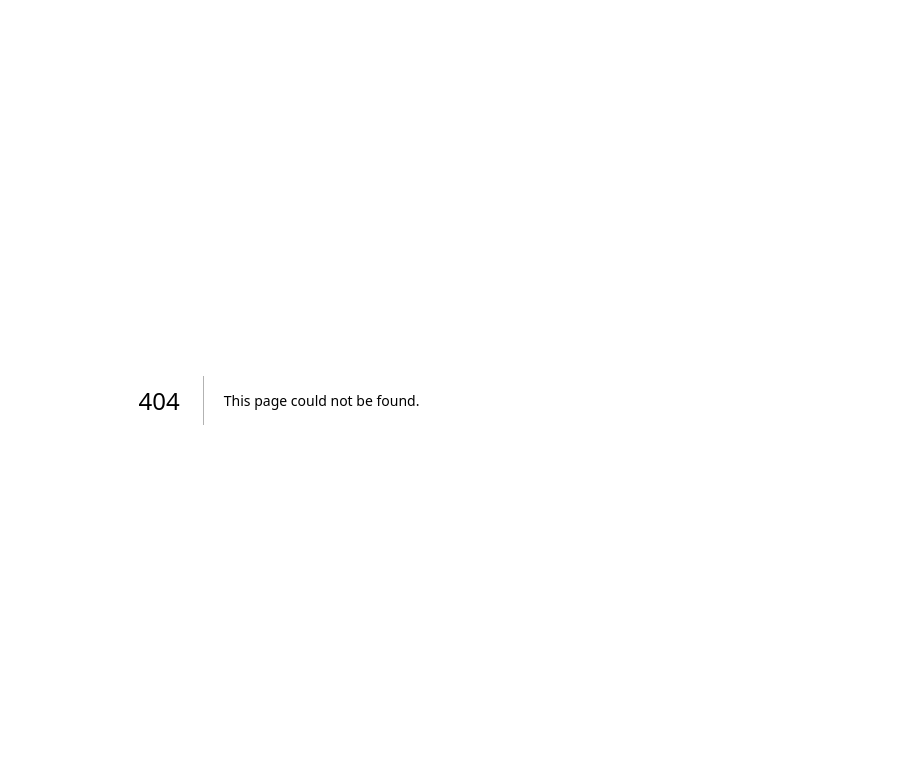
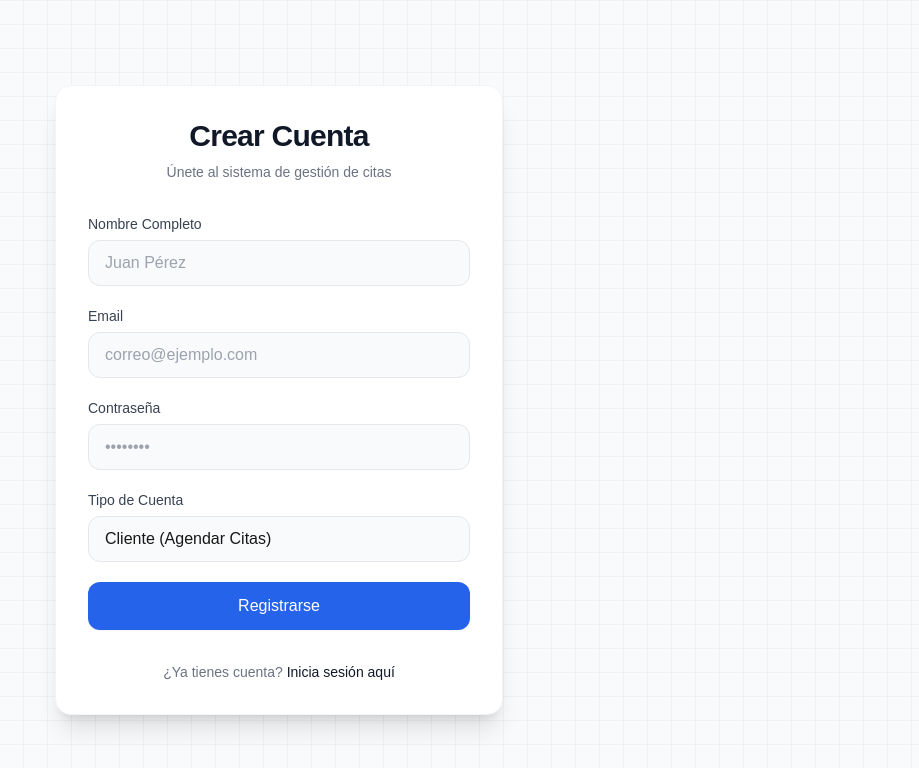
Before and after one commit to TonyDeHoyosH/taller-calendar-frontend, a Next.js app: page /register in a window 1280 px wide. Before the commit this address had no page. Shown: the top 768 px of the page, without its empty margins (361-1280 px from the left). Built offline with nearby package versions, Linux system fonts and the light colour scheme; no server answers.

Commit message:
feat: build register page with role selector (cliente/mecanico)

```diff
--- /dev/null
+++ b/src/app/(auth)/register/page.tsx
@@ -0,0 +1,17 @@
+import RegisterForm from '@/components/auth/RegisterForm';
+import { Metadata } from 'next';
+
+export const metadata: Metadata = {
+  title: 'Crear Cuenta - Taller Calendar',
+};
+
+export default function RegisterPage() {
+  return (
+    <div className="min-h-screen flex items-center justify-center bg-gray-50 p-4">
+      <div className="absolute inset-0 bg-[linear-gradient(to_right,#80808012_1px,transparent_1px),linear-gradient(to_bottom,#80808012_1px,transparent_1px)] bg-[size:24px_24px]"></div>
+      <div className="z-10 w-full flex justify-center">
+        <RegisterForm />
+      </div>
+    </div>
+  );
+}
--- /dev/null
+++ b/src/components/auth/RegisterForm.tsx
@@ -0,0 +1,130 @@
+'use client';
+
+import { useState } from 'react';
+import { useForm } from 'react-hook-form';
+import { zodResolver } from '@hookform/resolvers/zod';
+import * as z from 'zod';
+import { authApi } from '@/lib/api/auth';
+import { useAuth } from '@/hooks/useAuth';
+import { useRouter } from 'next/navigation';
+import Link from 'next/link';
+
+const registerSchema = z.object({
+  nombre: z.string().min(3, 'Mínimo 3 caracteres'),
+  email: z.string().email('Email inválido'),
+  password: z.string().min(6, 'Mínimo 6 caracteres'),
+  rol: z.enum(['cliente', 'mecanico']),
+});
+
+type RegisterFormValues = z.infer<typeof registerSchema>;
+
+export default function RegisterForm() {
+  const [error, setError] = useState('');
+  const { setAuth } = useAuth();
+  const router = useRouter();
+
+  const { register, handleSubmit, formState: { errors, isSubmitting } } = useForm<RegisterFormValues>({
+    resolver: zodResolver(registerSchema),
+    defaultValues: {
+      rol: 'cliente'
+    }
+  });
+
+  const onSubmit = async (data: RegisterFormValues) => {
+    setError('');
+    try {
+      const response = await authApi.register(data);
+      setAuth(response.access_token, response.user);
+
+      if (response.user.rol === 'mecanico') {
+        router.push('/mecanico');
+      } else {
+        router.push('/cliente');
+      }
+    } catch (err: any) {
+      setError(err.response?.data?.message || 'Error al registrar el usuario.');
+    }
+  };
+
+  return (
+    <div className="w-full max-w-md p-8 bg-white rounded-2xl shadow-xl border border-gray-100">
+      <div className="text-center mb-8">
+        <h2 className="text-3xl font-bold text-gray-900 tracking-tight">Crear Cuenta</h2>
+        <p className="text-gray-500 mt-2 text-sm">Únete al sistema de gestión de citas</p>
+      </div>
+
+      {error && (
+        <div className="mb-6 p-4 bg-red-50/50 text-red-600 text-sm rounded-xl border border-red-100 flex items-center gap-3">
+          <svg className="w-5 h-5 flex-shrink-0" fill="none" viewBox="0 0 24 24" stroke="currentColor">
+            <path strokeLinecap="round" strokeLinejoin="round" strokeWidth={2} d="M12 8v4m0 4h.01M21 12a9 9 0 11-18 0 9 9 0 0118 0z" />
+          </svg>
+          {error}
+        </div>
+      )}
+
+      <form onSubmit={handleSubmit(onSubmit)} className="space-y-5">
+        <div>
+          <label className="block text-sm font-medium text-gray-700 mb-1.5">Nombre Completo</label>
+          <input
+            {...register('nombre')}
+            type="text"
+            className="w-full px-4 py-2.5 bg-gray-50 border border-gray-200 rounded-xl focus:ring-2 focus:ring-blue-500/20 focus:border-blue-500 outline-none transition-all duration-200"
+            placeholder="Juan Pérez"
+          />
+          {errors.nombre && <p className="text-red-500 text-xs mt-1.5 font-medium">{errors.nombre.message}</p>}
+        </div>
+
+        <div>
+          <label className="block text-sm font-medium text-gray-700 mb-1.5">Email</label>
+          <input
+            {...register('email')}
+            type="email"
+            className="w-full px-4 py-2.5 bg-gray-50 border border-gray-200 rounded-xl focus:ring-2 focus:ring-blue-500/20 focus:border-blue-500 outline-none transition-all duration-200"
+            placeholder="correo@ejemplo.com"
+          />
+          {errors.email && <p className="text-red-500 text-xs mt-1.5 font-medium">{errors.email.message}</p>}
+        </div>
+
+        <div>
+          <label className="block text-sm font-medium text-gray-700 mb-1.5">Contraseña</label>
+          <input
+            {...register('password')}
+            type="password"
+            className="w-full px-4 py-2.5 bg-gray-50 border border-gray-200 rounded-xl focus:ring-2 focus:ring-blue-500/20 focus:border-blue-500 outline-none transition-all duration-200"
+            placeholder="••••••••"
+          />
+          {errors.password && <p className="text-red-500 text-xs mt-1.5 font-medium">{errors.password.message}</p>}
+        </div>
+
+        <div>
+          <label className="block text-sm font-medium text-gray-700 mb-1.5">Tipo de Cuenta</label>
+          <select
+            {...register('rol')}
+            className="w-full px-4 py-2.5 bg-gray-50 border border-gray-200 rounded-xl focus:ring-2 focus:ring-blue-500/20 focus:border-blue-500 outline-none transition-all duration-200 appearance-none"
+          >
+            <option value="cliente">Cliente (Agendar Citas)</option>
+            <option value="mecanico">Mecánico (Gestionar Taller)</option>
+          </select>
+          {errors.rol && <p className="text-red-500 text-xs mt-1.5 font-medium">{errors.rol.message}</p>}
+        </div>
+
+        <button
+          type="submit"
+          disabled={isSubmitting}
+          className="w-full py-3 px-4 bg-blue-600 hover:bg-blue-700 text-white font-medium rounded-xl transition-all duration-200 disabled:opacity-70 disabled:cursor-not-allowed shadow-sm flex justify-center items-center gap-2 mt-2"
+        >
+          {isSubmitting ? (
+            <>
+              <svg className="animate-spin h-5 w-5 text-white" xmlns="http://www.w3.org/2000/svg" fill="none" viewBox="0 0 24 24"><circle className="opacity-25" cx="12" cy="12" r="10" stroke="currentColor" strokeWidth="4"></circle><path className="opacity-75" fill="currentColor" d="M4 12a8 8 0 018-8V0C5.373 0 0 5.373 0 12h4zm2 5.291A7.962 7.962 0 014 12H0c0 3.042 1.135 5.824 3 7.938l3-2.647z"></path></svg>
+              <span>Registrando...</span>
+            </>
+          ) : 'Registrarse'}
+        </button>
+      </form>
+
+      <div className="mt-8 text-center text-sm text-gray-500">
+        ¿Ya tienes cuenta? <Link href="/login" className="text-gray-900 font-medium hover:underline transition-all">Inicia sesión aquí</Link>
+      </div>
+    </div>
+  );
+}
```
